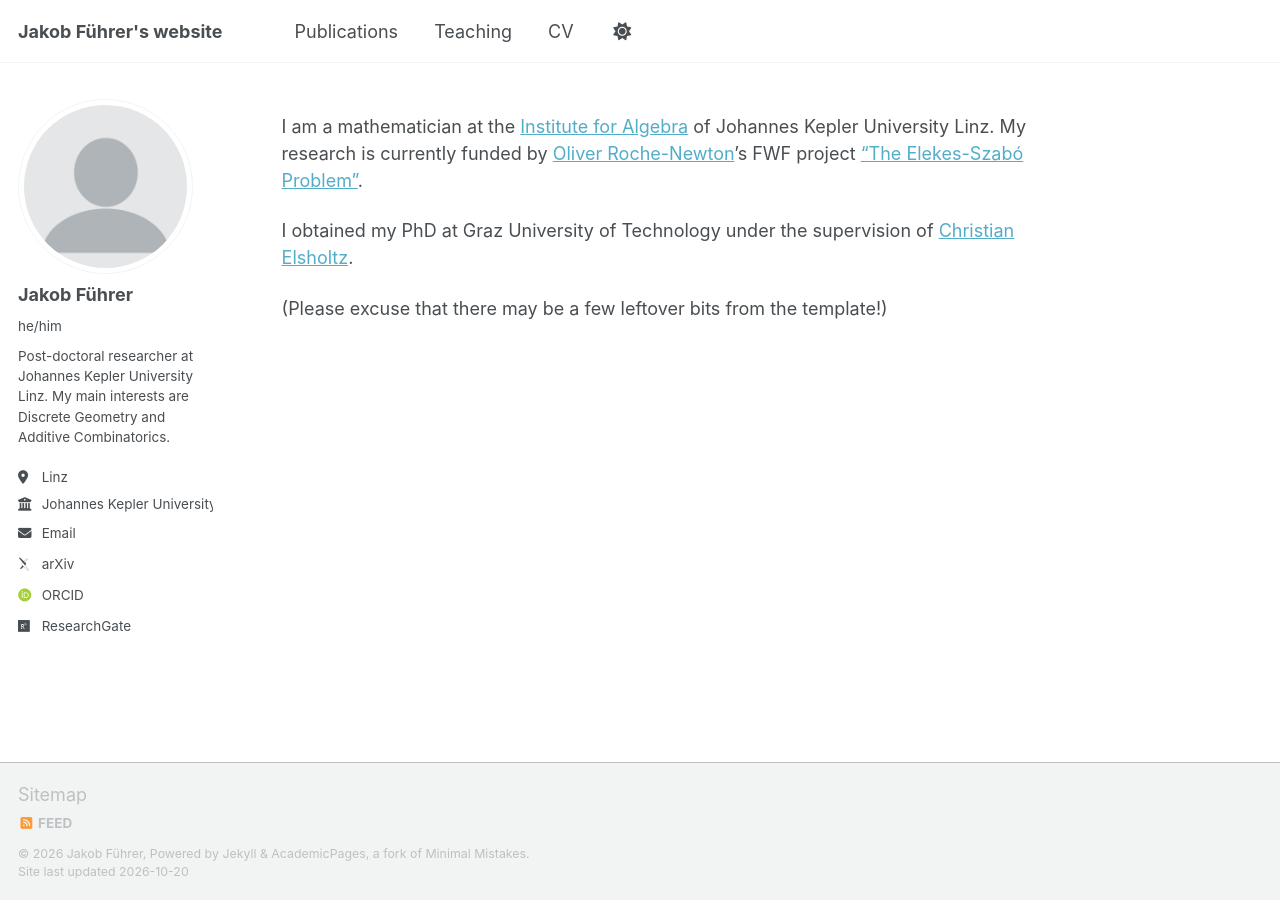
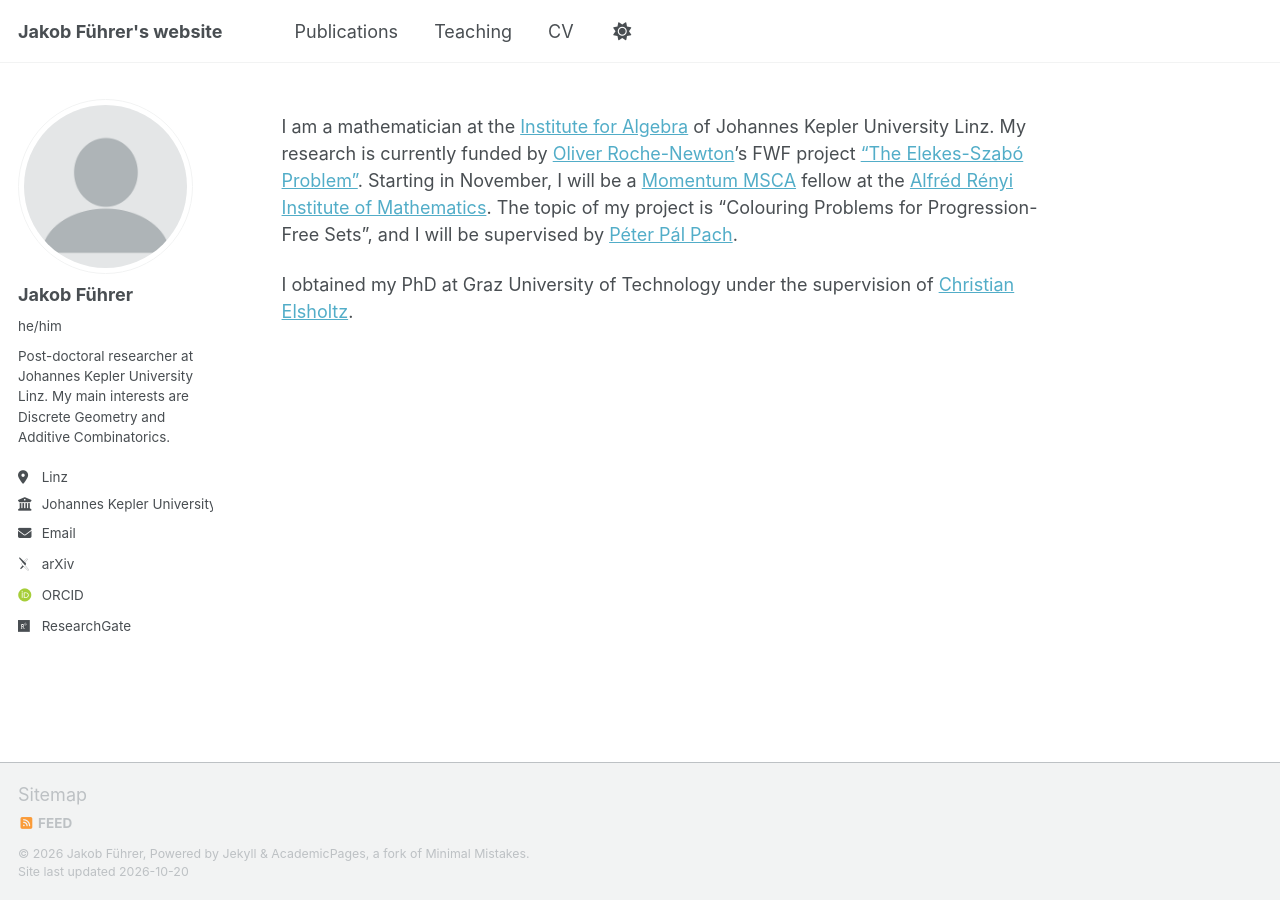
Before and after one commit to jakobfuehrer/jakobfuehrer.github.io, a Jekyll site: the page built from _pages/about.md, in a window 1280 px wide. Built offline with Jekyll 4.4.1, drawn with Linux system fonts in a browser that asks for light colours; some web fonts are replaced; a script that is not in the unit is left out.

Commit message:
Update about.md

```diff
--- a/_pages/about.md
+++ b/_pages/about.md
@@ -7,8 +7,6 @@ redirect_from:
   - /about.html
 ---
 
-I am a mathematician at the <a href="https://www.jku.at/en/institute-for-algebra/">Institute for Algebra</a> of Johannes Kepler University Linz. My research is currently funded by <a href="https://oliverrochenewton.wixsite.com/homepage">Oliver Roche-Newton</a>'s FWF project <a href="https://www.fwf.ac.at/en/research-radar/10.55776/PAT2559123">"The Elekes-Szabó Problem"</a>.
+I am a mathematician at the <a href="https://www.jku.at/en/institute-for-algebra/">Institute for Algebra</a> of Johannes Kepler University Linz. My research is currently funded by <a href="https://oliverrochenewton.wixsite.com/homepage">Oliver Roche-Newton</a>'s FWF project <a href="https://www.fwf.ac.at/en/research-radar/10.55776/PAT2559123">"The Elekes-Szabó Problem"</a>. Starting in November, I will be a <a href="https://momentummsca.mta.hu/">Momentum MSCA</a>  fellow at the <a href="https://renyi.hu/en">Alfréd Rényi Institute of Mathematics</a>. The topic of my project is "Colouring Problems for Progression-Free Sets", and I will be supervised by <a href="https://www.cs.bme.hu/~ppp/indexen.html">Péter Pál Pach</a>.
 
 I obtained my PhD at Graz University of Technology under the supervision of <a href="https://www.math.tugraz.at/~elsholtz/">Christian Elsholtz</a>.
-
-(Please excuse that there may be a few leftover bits from the template!)
```
